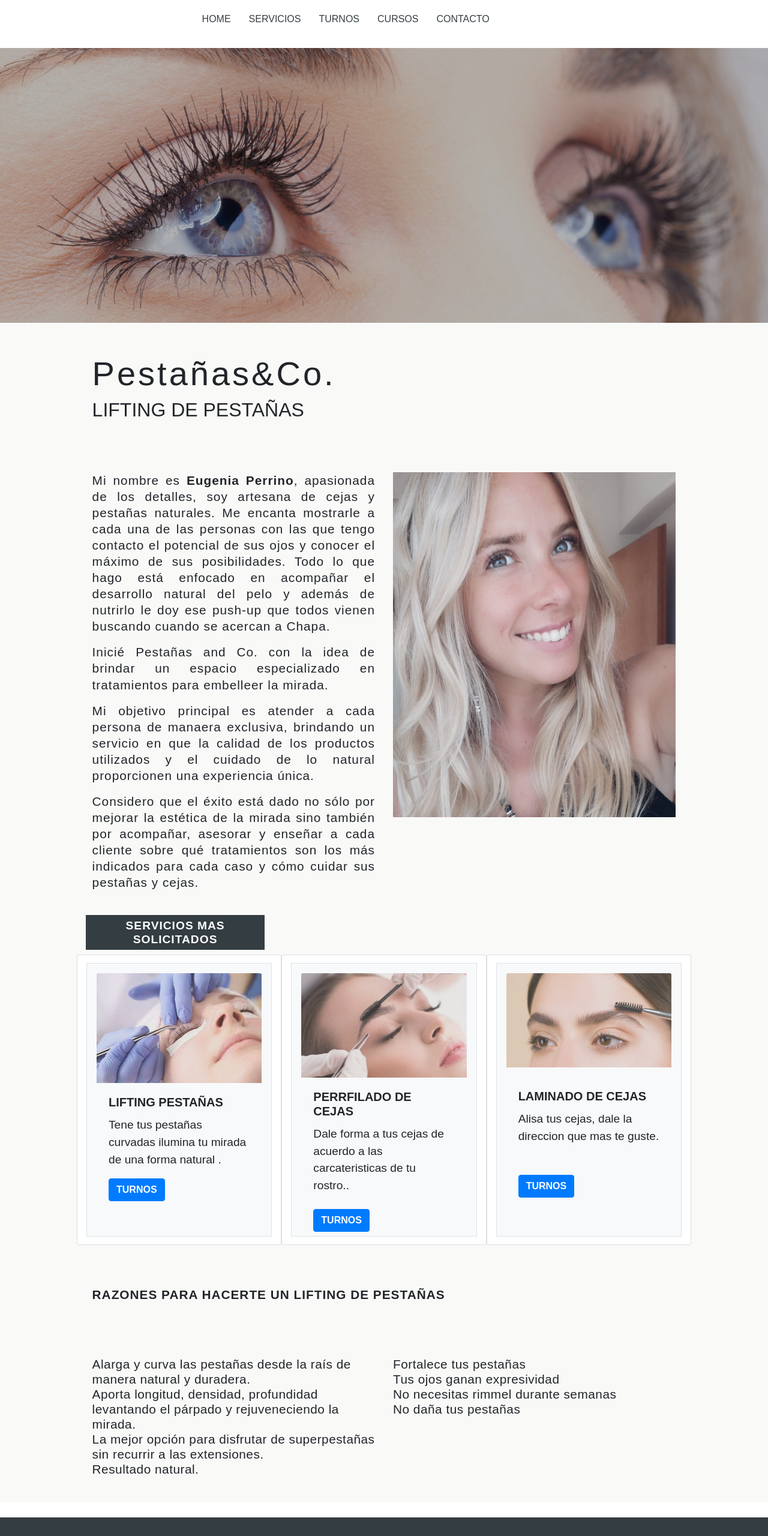
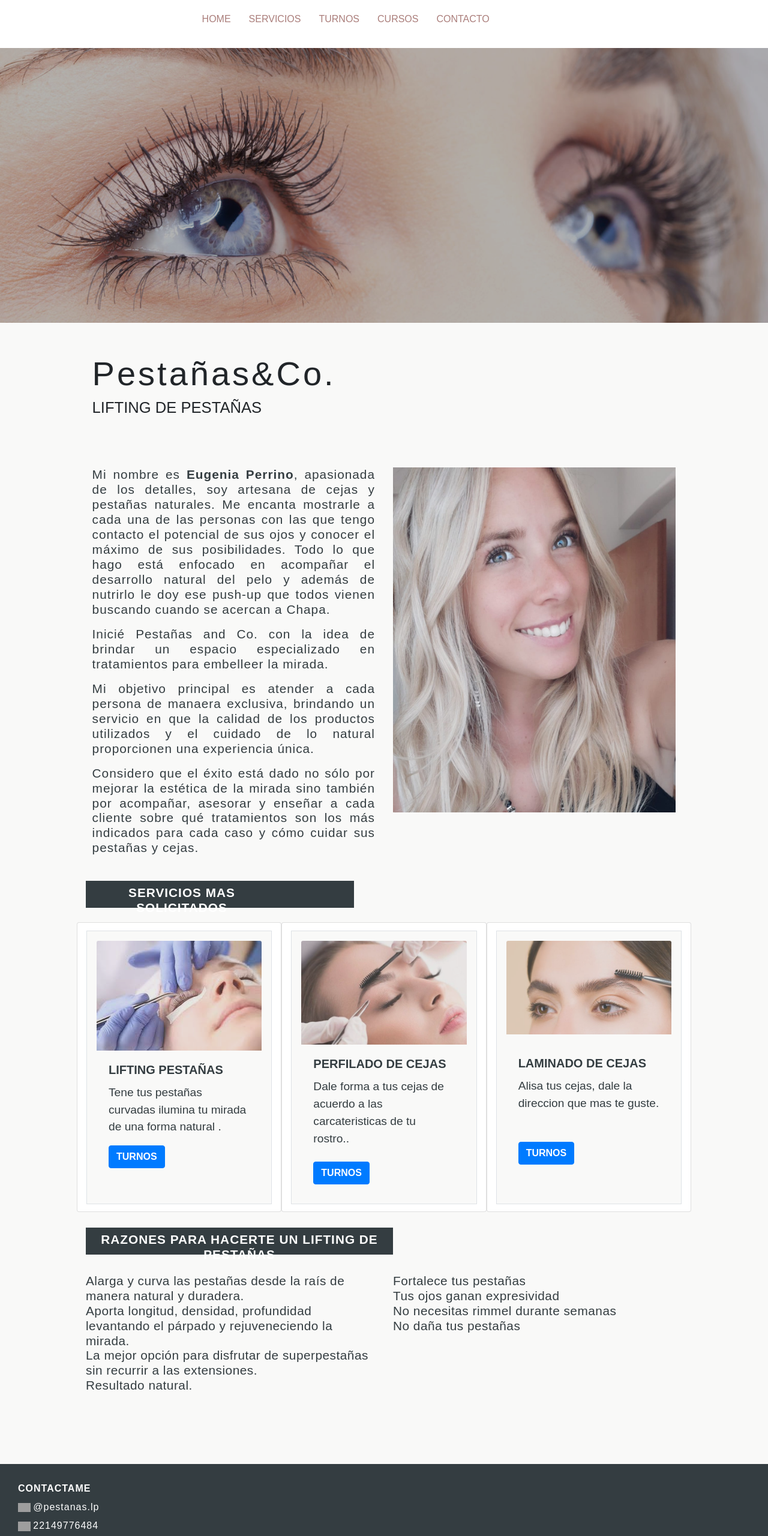
Before and after one commit to belperrino/pestanasandco, a website: page index.html in a window 1280 px wide. Shown: the top 2560 px of the page at 60% size. Drawn offline with nearby package versions, Linux system fonts and the light colour scheme; grey boxes are pictures that could not be loaded; a web font is replaced by a local one.

Commit message:
agregue import de colores y cambie unidades a rem

```diff
--- a/index.html
+++ b/index.html
@@ -34,7 +34,7 @@
         <div class="slider">
              <img class="slider__img img-fluid" src="images/slider5.jpeg" alt="">
         </div>
-        <div class="titulo">
+        <div class="titulo container">
             <h1>Pestañas&Co.</h1>
             <h2>LIFTING DE PESTAÑAS</h2>
         </div>
@@ -74,7 +74,7 @@
                     <div class="bordes margenes">
                         <img src="images/perfilado.jpg" class="img-fluid card-img-top" alt="perfilado">
                         <div class="card-body">
-                            <h5 class="card-title">PERRFILADO DE CEJAS</h5>
+                            <h5 class="card-title">PERFILADO DE CEJAS</h5>
                             <p id="mrgBot" class="card-text">Dale forma a tus cejas de acuerdo a las carcateristicas de tu rostro..</p>
                              <a href="#" class="btn btn-primary">TURNOS</a>
                         </div>
--- a/scss/_colores.scss
+++ b/scss/_colores.scss
@@ -0,0 +1,4 @@
+$color-principal:#ffffff;
+$color-secundario:#f9f9f8;
+$color-footer:#343d41;
+$color-header:#aa7d7a;
--- a/scss/style.scss
+++ b/scss/style.scss
@@ -1,3 +1,4 @@
+@import './colores';
 *{
     margin: 0;
     padding: 0;
@@ -10,7 +11,7 @@ html{
 }
 body{
     height: 100%;
-    background-color: #ffffff;
+    background-color: $color-secundario;
     font-family: 'Darker Grotesque', sans-serif;
 }
 
@@ -19,7 +20,7 @@ body{
     padding: 2px;
     text-align: center;
     letter-spacing: 0,5px;
-    background-color: #ffffff;
+    background-color: $color-principal;
     width: 100%;
     position: fixed;
     height: 10%;
@@ -37,22 +38,22 @@ body{
         ul{
             list-style: none;
             background-color: #ffffffcc;
-            color: #aa7d7a;
+            color: $color-header;
             display: flex;
 
 
             li{
-                color: #aa7d7a;
+                color: $color-header;
                 position: relative;
                 width: 24%;
 
 
                 a:hover{
-                    color: #343d41;
+                    color: $color-footer;
 
                 }
                 a{
-                    color: #343d41;
+                    color: $color-header;
                     text-decoration: none;
                     font-size: 16px;
                     display: block;
@@ -69,7 +70,7 @@ body{
 /* fin del menu, inicio imagen de fondo con titulo */
 
 .backcolor{
-    background-color: #f9f9f8;
+    background-color: $color-secundario;
 }
 .slider{
     height: 100%;
@@ -92,12 +93,12 @@ body{
     padding: 2%;
 
     h1{
-        font-size: 56px;
+        font-size: 3.5rem;
         letter-spacing: 4px;
         font-family: 'Darker Grotesque', sans-serif;
     }
     h2{
-        font-size: 32px;
+        font-size: 1.6rem;
         font-family: 'Darker Grotesque', sans-serif;
 
     }
@@ -109,12 +110,13 @@ body{
     min-height: 64vh;
     margin-top: 2%;
     padding: 2%;
+    color: $color-footer;
 
     .sct2__intro{
         letter-spacing: 1px;
         text-align: justify;
-        font-size: 16px;
-        line-height: 1.3;
+        font-size: 1.3rem;
+        line-height: 1.2;
 
             p{
                 font-size: 1.3rem;
@@ -142,22 +144,25 @@ body{
 /* fin de seccion 2, inicio seccion 3 servicios mas buscados */
 
 .sct3{
-   width: 80%;
+    width: 80%;
     min-height: 56vh;
+    color: $color-footer;
 
     .sct3__servicios{
-                width: 30%;
-                height: 7%;
-                background-color:#343d41;
+                width: 45%;
+                margin-bottom: 1.5rem;
+                background-color: $color-footer;
 
                     h3{
                         text-align: center;
                         letter-spacing: 1px;
-                        font-size: 1.2rem;
+                        font-size: 1.3rem;
                         font-weight: 600;
-                        padding: 2%;
-                        background-color: #343d41;
-                        color: #ffffff;
+                        padding: 0.5rem;
+                        background-color: $color-footer;
+                        color: $color-principal;
+                        width: 20rem;
+                        height: 2.8rem;
                     }
     }
     .sct3__article{
@@ -174,7 +179,7 @@ body{
             flex-direction: column;
             min-width: 0;
             word-wrap: break-word;
-            background-color: #fff;
+            background-color: #f9f5f5;
             background-clip: border-box;
             border: 1px solid #00000020;
             border-radius: 0.25rem;
@@ -187,6 +192,7 @@ body{
     margin-bottom: 0.8rem;
     margin-top: 0.8rem;
     height: 28.5rem;
+    background-color: $color-secundario !important;
 }
 .bordes{
     padding: 1rem;
@@ -227,7 +233,7 @@ body{
     width: 80%;
     margin: 0 auto ;
     margin-top: 2%;
-    padding: 2%;
+
     min-height: 46vh;
     margin-bottom: 2%;
 
@@ -237,16 +243,20 @@ body{
             letter-spacing: 1px;
             font-size: 1.3rem;
             width: 100%;
-            margin-top: 5%;
             font-weight: 600;
             margin: 0 auto;
-            padding-top: 2%;
-            padding-bottom: 2%;
-            margin-bottom: 4%;
+            margin-bottom: 2rem;
 
                 h2{
                     font-size: 1.3rem;
                     font-weight: 600;
+                    height: 2.8rem;
+                    background-color: $color-footer;
+                    color: $color-principal;
+                    width: 32rem;
+                    padding: 0.5rem;
+                    text-align: center;
+
                 }
         }
 
@@ -254,9 +264,10 @@ body{
             display: flex;
             justify-content: center;
             align-items: baseline;
+            color: $color-footer;
 
             flex-direction: row-reverse;
-            margin-top: 4rem;
+            margin-top: 1rem;
                         .sct4__article4__box {
                                 font-size: 1.3rem;
                                 letter-spacing: 0.5px;
@@ -266,6 +277,7 @@ body{
 
                                             li{
                                                 font-size: 1.3rem;
+
                                             }
                                         }
                         }
@@ -289,19 +301,19 @@ body{
 /* inicia footer*/
 
 .footer{
-    background-color:#343d41;
+    background-color: $color-footer;
     padding: 30px;
     margin: 0 auto;
     width: 100%;
     height: 28%;
     bottom: 0;
-    color: #ffffff;
+    color: $color-principal;
 
         .footer__contacto{
             width: 100%;
 
                 h2{
-                    font-size: 14px;
+                    font-size: 1rem;
                     text-align: left;
                     letter-spacing: 1px;
                     line-height: 1.4;
@@ -311,11 +323,11 @@ body{
 
         .footer__contacto__redes{
                 img{
-                     width: 3%;
+                     width: 1.3rem;
                 }
                 h3{
                 display: inline-block;
-                font-size: 12px;
+                font-size: 1rem;
                 text-align: center;
                 letter-spacing: 1px;
                 line-height: 1.4;
@@ -326,7 +338,7 @@ body{
             width: 100%;
             margin: 0 auto;
             padding: 10px;
-            color: #ffffff;
+            color: $color-principal;
             font-size: 14px;
             text-align: center;
             letter-spacing: 1px;
```
Also changed, not shown: css-boostrap/bootstrap.css, css/style.css.
